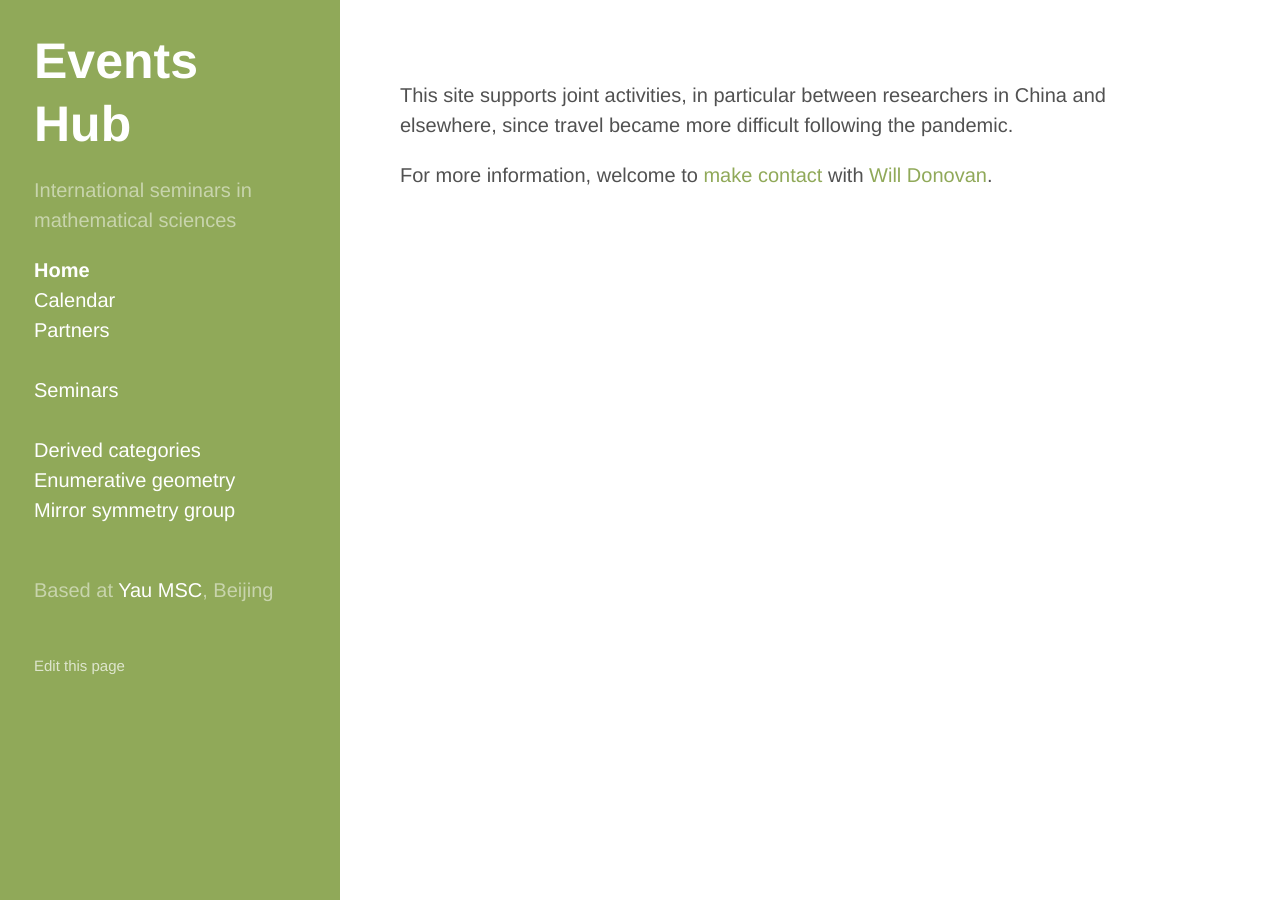
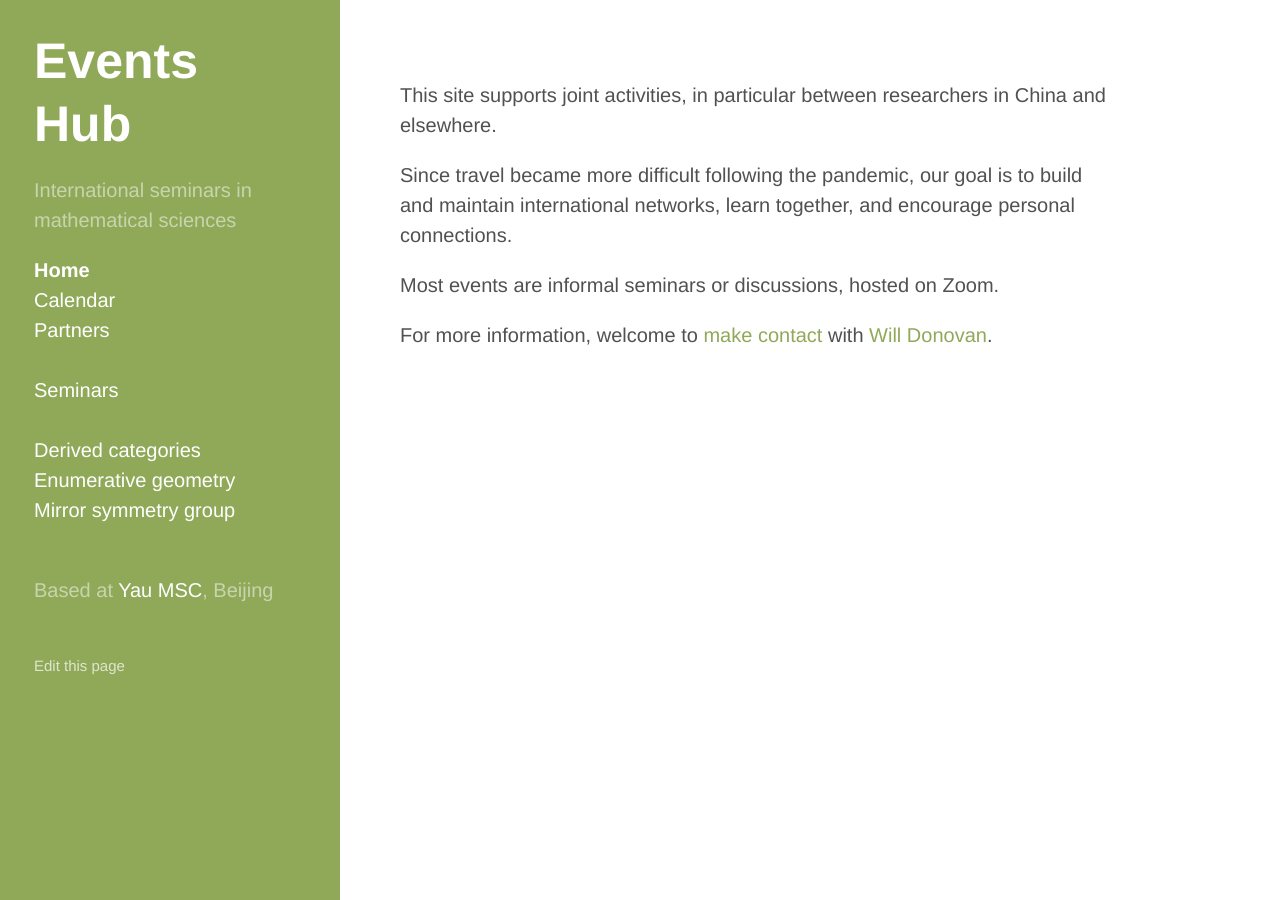
Before and after one commit to yau-msc-events/yau-msc-events.github.io, a Jekyll site: the page built from index.md, in a window 1280 px wide. Built offline with Jekyll 4.4.1, drawn with Linux system fonts in a browser that asks for light colours.

Commit message:
Update index.md

```diff
--- a/index.md
+++ b/index.md
@@ -3,6 +3,10 @@ layout: default
 title: Home
 ---
 
-This site supports joint activities, in particular between researchers in China and elsewhere, since travel became more difficult following the pandemic.
+This site supports joint activities, in particular between researchers in China and elsewhere.
+
+Since travel became more difficult following the pandemic, our goal is to build and maintain international networks, learn together, and encourage personal connections.
+
+Most events are informal seminars or discussions, hosted on Zoom.
 
 For more information, welcome to [make contact](mailto:{{ site.contactaddr }}) with [{{ site.contact }}]({{ site.contacturl }}).
```
